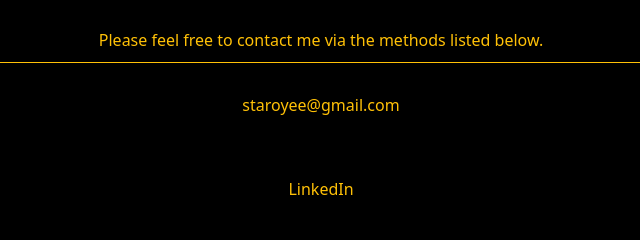
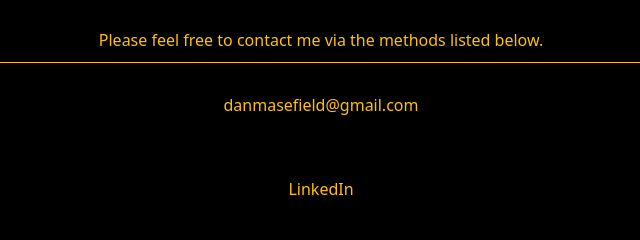
Before and after one commit to Staroyee/Main-Portfolio, a plain HTML site: page index.html in a window 1280 px wide. Shown: the part 2537-2777 px from the top of the page, 319-959 px from the left. Drawn offline with nearby package versions, Linux system fonts and the light colour scheme.

Commit message:
Changed email

```diff
--- a/index.html
+++ b/index.html
@@ -109,8 +109,8 @@
         <p class="contactP">Please feel free to contact me via the methods listed below.</p>
       </div>
       <ul class="link-list">
-        <a class="href" href=mailto:"staroyee@gmail.com" target="_blank">
-          <li class="links">staroyee@gmail.com</li>
+        <a class="href" href=mailto:"danmasefield@gmail.com" target="_blank">
+          <li class="links">danmasefield@gmail.com</li>
         </a>
         <a class="href" href="https://www.linkedin.com/in/danielmasefield03" target="_blank">
           <li class="links">LinkedIn</li>
```
